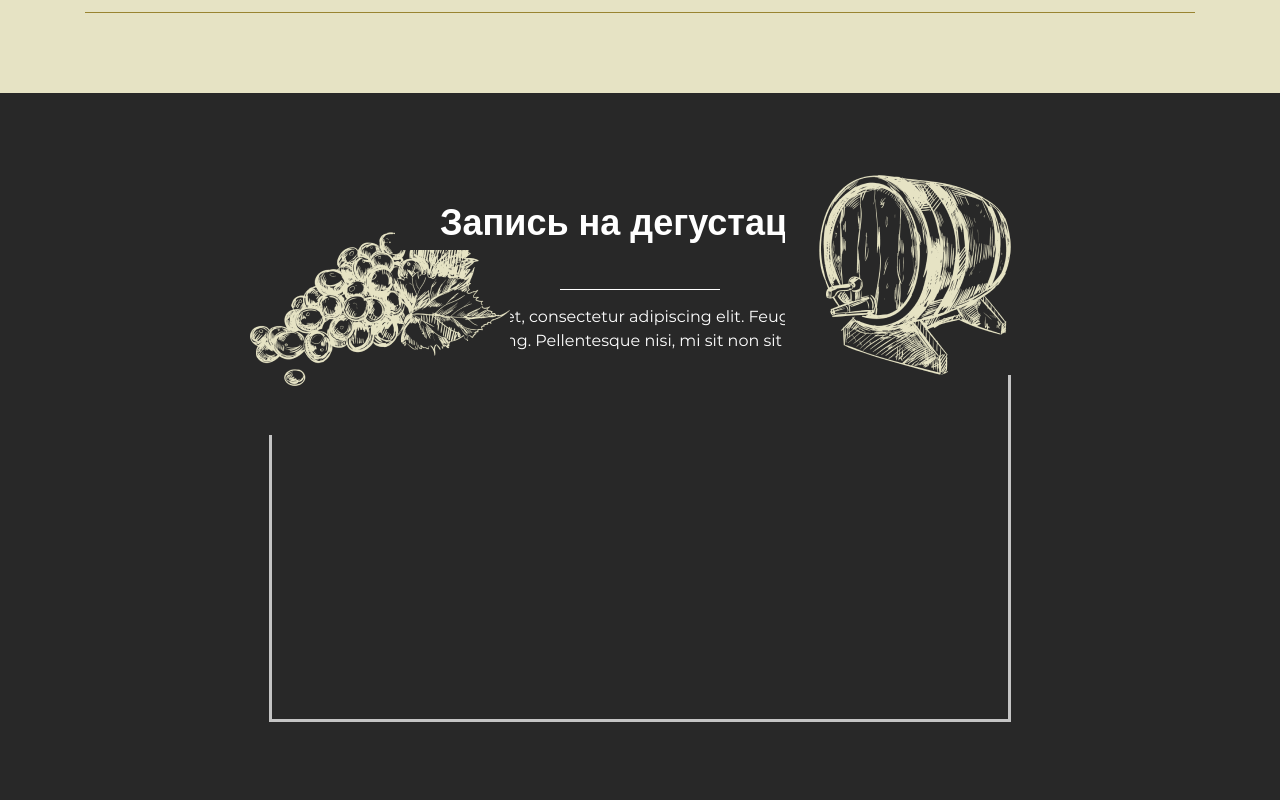
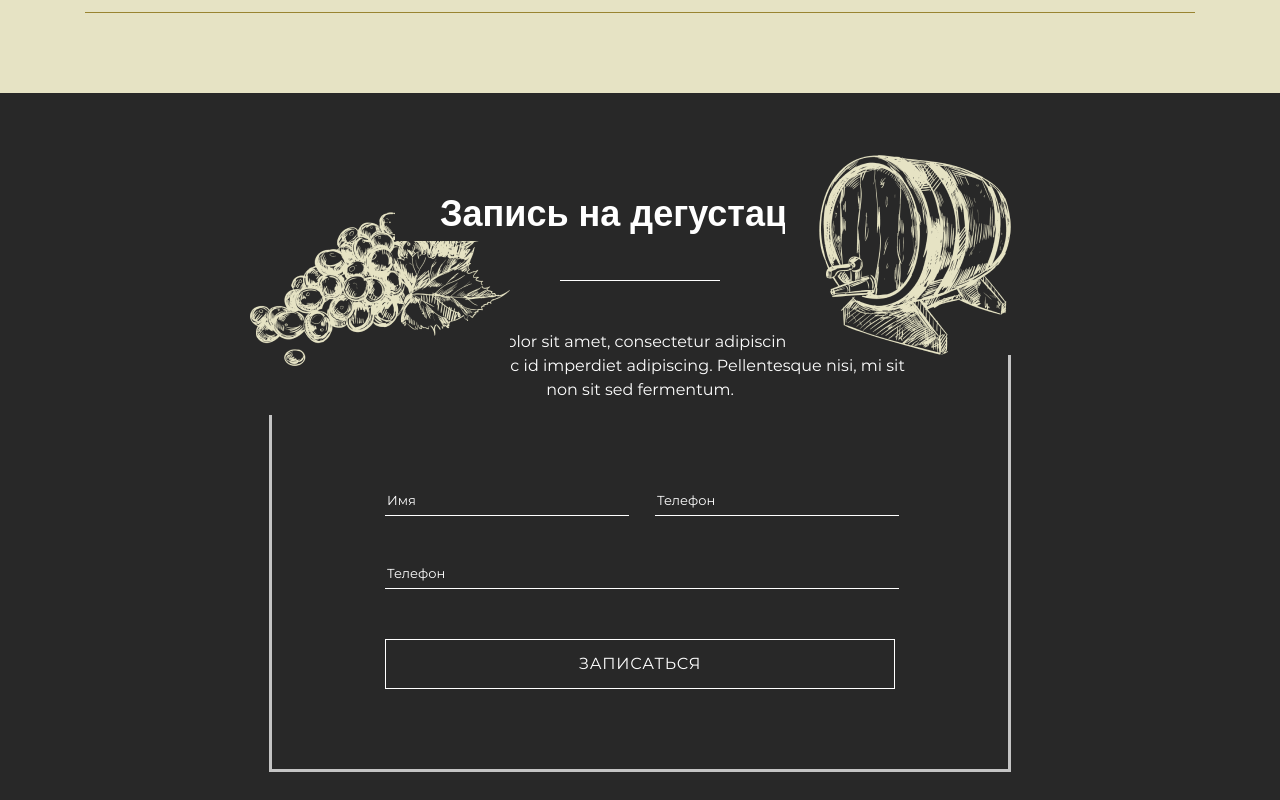
Before and after one commit to alexandrprokhorov1988/figma-templates-17, a React (Create React App) app: page / in a window 1280 px wide. Shown: the part 2720-3520 px from the top of the page. Built offline with nearby package versions, Linux system fonts and the light colour scheme.

Commit message:
feat: добавить css registration

```diff
--- a/src/components/Registration/Registration.css
+++ b/src/components/Registration/Registration.css
@@ -5,7 +5,6 @@
   justify-content: center;
   max-width: 1920px;
   width: 100%;
-  /*box-sizing: border-box;*/
   background: #282828;
   padding-top: 129px;
   padding-bottom: 100px;
@@ -14,18 +13,19 @@
 .registration__container {
   width: calc(100% - 42%);
   border: 3px solid #C4C4C4;
-  height: 500px;
   box-sizing: border-box;
   position: relative;
-  display: grid;
-
+  display: flex;
+  flex-direction: column;
+  align-items: center;
+  padding-bottom: 80px;
 }
 
 .registration__container:before {
   content: '';
   position: absolute;
   left: -3%;
-  top: -50px;
+  top: -70px;
   width: 260px;
   height: 260px;
   background: url(../../images/registration_left.png);
@@ -35,7 +35,7 @@
   content: '';
   position: absolute;
   right: -5%;
-  top: -50px;
+  top: -70px;
   width: 260px;
   height: 200px;
   background: url(../../images/registration_right.png);
@@ -59,6 +59,7 @@
   background-color: #282828;
   max-width: 490px;
   width: 100%;
+  grid-area: title;
 }
 
 .registration__title:after {
@@ -75,12 +76,101 @@
 .registration__subtitle {
   padding: 0;
   margin: 0;
-  padding-top: 80px;
   color: #FFFFFF;
   font-style: normal;
   font-weight: normal;
   font-size: 16px;
   line-height: 150%;
   text-align: center;
-  max-width: 733px;
+  max-width: 539px;
+  grid-area: subtitle;
+  padding-top: 105px;
 }
+
+.registration__form {
+  display: grid;
+  grid-template-columns: repeat(2, 1fr);
+  grid-template-rows: repeat(2, 1fr);
+  grid-template-areas:
+          "title title"
+          "subtitle subtitle"
+          "form form"
+          "name phone"
+          "address address"
+          "submit-button submit-button";
+  grid-column-gap: 30px;
+  padding-top: 81px;
+}
+
+.registration__input {
+  border-width: 0 0 1px 0;
+  border-color: #FFFFFF;
+  border-style: solid;
+  background: #282828;
+  width: 100%;
+  height: 30px;
+  color: #FFFFFF;
+  /*outline: red;*/
+}
+
+.registration__input:-webkit-autofill,
+.registration__input:-webkit-autofill:hover,
+.registration__input:-webkit-autofill:focus,
+.registration__input:-webkit-autofill:active  {
+  -webkit-box-shadow: 0 0 0 30px #282828 inset;
+  -webkit-text-fill-color: #FFFFFF;
+}
+
+.registration__input::placeholder{
+  color: #FFFFFF;
+  font-style: normal;
+  font-weight: 500;
+  font-size: 13px;
+  line-height: 150%;
+}
+
+.registration__input_type_name {
+  grid-area: name;
+}
+
+.registration__input_type_phone {
+  grid-area: phone;
+}
+
+.registration__input_type_address{
+  grid-area: address;
+  margin-top: 40px;
+}
+
+.registration__submit-button {
+  font-weight: 500;
+  font-size: 16px;
+  line-height: 20px;
+  text-align: center;
+  letter-spacing: 0.05em;
+  text-transform: uppercase;
+  grid-area: submit-button;
+  background: #282828;
+  border: 1px solid #FFFFFF;
+  color: #FFFFFF;
+  max-width: 541px;
+  width: 100%;
+  height: 50px;
+  margin-top: 50px;
+}
+
+.registration__submit-button_inactive {
+
+}
+
+@media screen and (max-width: 1280px) {
+  .registration__container {
+    padding-left: 5%;
+    padding-right: 5%;
+  }
+}
+@media screen and (max-width: 768px) {
+  .registration__container {
+    width: calc(100% - 15%);
+  }
+}
--- a/src/components/Registration/Registration.js
+++ b/src/components/Registration/Registration.js
@@ -1,7 +1,22 @@
 import React from 'react';
 import './Registration.css';
+import {useFormValidation} from '../../hooks/useFormValidation';
 
 function Registration() {
+  const { values, handleChange, errors, isValid, resetForm } = useFormValidation();
+
+  React.useEffect(() => {
+    resetForm();
+  }, [resetForm]);
+
+  function handleSubmit(e) {
+    e.preventDefault();
+    if (!values.name || !values.phone) {
+      return;
+    }
+    resetForm();
+  }
+
   return (
     <section className="registration">
       <div className="registration__container">
@@ -10,6 +25,51 @@ function Registration() {
           Lorem ipsum dolor sit amet, consectetur adipiscing elit. Feugiat enim tortor in hac id imperdiet adipiscing.
           Pellentesque nisi, mi sit non sit sed fermentum.
         </p>
+        <form action="#" method="post" className="registration__form" noValidate onSubmit={handleSubmit}>
+          <input
+            type="text"
+            className="registration__input registration__input_type_name"
+            name="name"
+            autoComplete="on"
+            minLength="2"
+            maxLength="200"
+            required
+            placeholder="Имя"
+            value={values.name || ''}
+            onChange={handleChange}
+          />
+          <input
+            type="text"
+            className="registration__input registration__input_type_phone"
+            name="phone"
+            autoComplete="on"
+            minLength="2"
+            maxLength="200"
+            required
+            placeholder="Телефон"
+            value={values.phone || ''}
+            onChange={handleChange}
+          />
+          <input
+            type="text"
+            className="registration__input registration__input_type_address"
+            name="address"
+            autoComplete="on"
+            minLength="2"
+            maxLength="200"
+            required
+            placeholder="Телефон"
+            value={values.address || ''}
+            onChange={handleChange}
+          />
+          <input
+            type="submit"
+            className={`registration__submit-button ${!isValid ? 'registration__submit-button_inactive' : ''}`}
+            name="submit"
+            value="Записаться"
+            disabled={!isValid}
+          />
+        </form>
       </div>
     </section>
   )
--- /dev/null
+++ b/src/hooks/useFormValidation.js
@@ -0,0 +1,27 @@
+import React, {useCallback} from 'react';
+
+export const useFormValidation = () => {
+  const [values, setValues] = React.useState({});
+  const [errors, setErrors] = React.useState({});
+  const [isValid, setIsValid] = React.useState(false);
+
+  const handleChange = (evt) => {
+    const target = evt.target;
+    const name = target.name;
+    const value = target.value;
+    setValues({ ...values, [name]: value });
+    setErrors({ ...errors, [name]: target.validationMessage });
+    setIsValid(target.closest("form").checkValidity());
+  };
+
+  const resetForm = useCallback(
+    (newValues = {}, newErrors = {}, newIsValid = false) => {
+      setValues(newValues);
+      setErrors(newErrors);
+      setIsValid(newIsValid);
+    },
+    [setValues, setErrors, setIsValid]
+  );
+
+  return { values, handleChange, errors, isValid, resetForm };
+};
```
Also changed, not shown: 1 other file (tests, documents, lock files or other folders).
